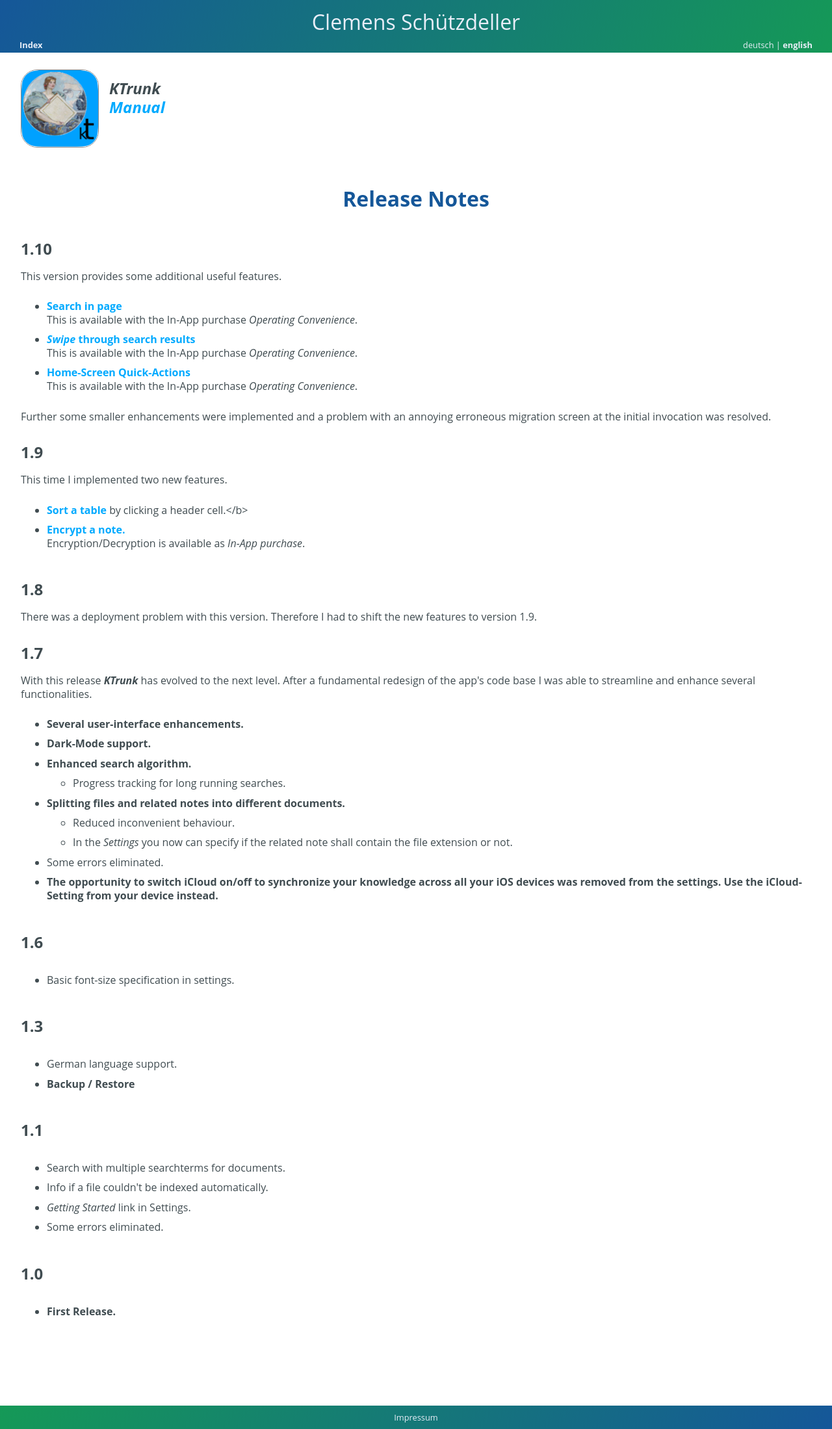
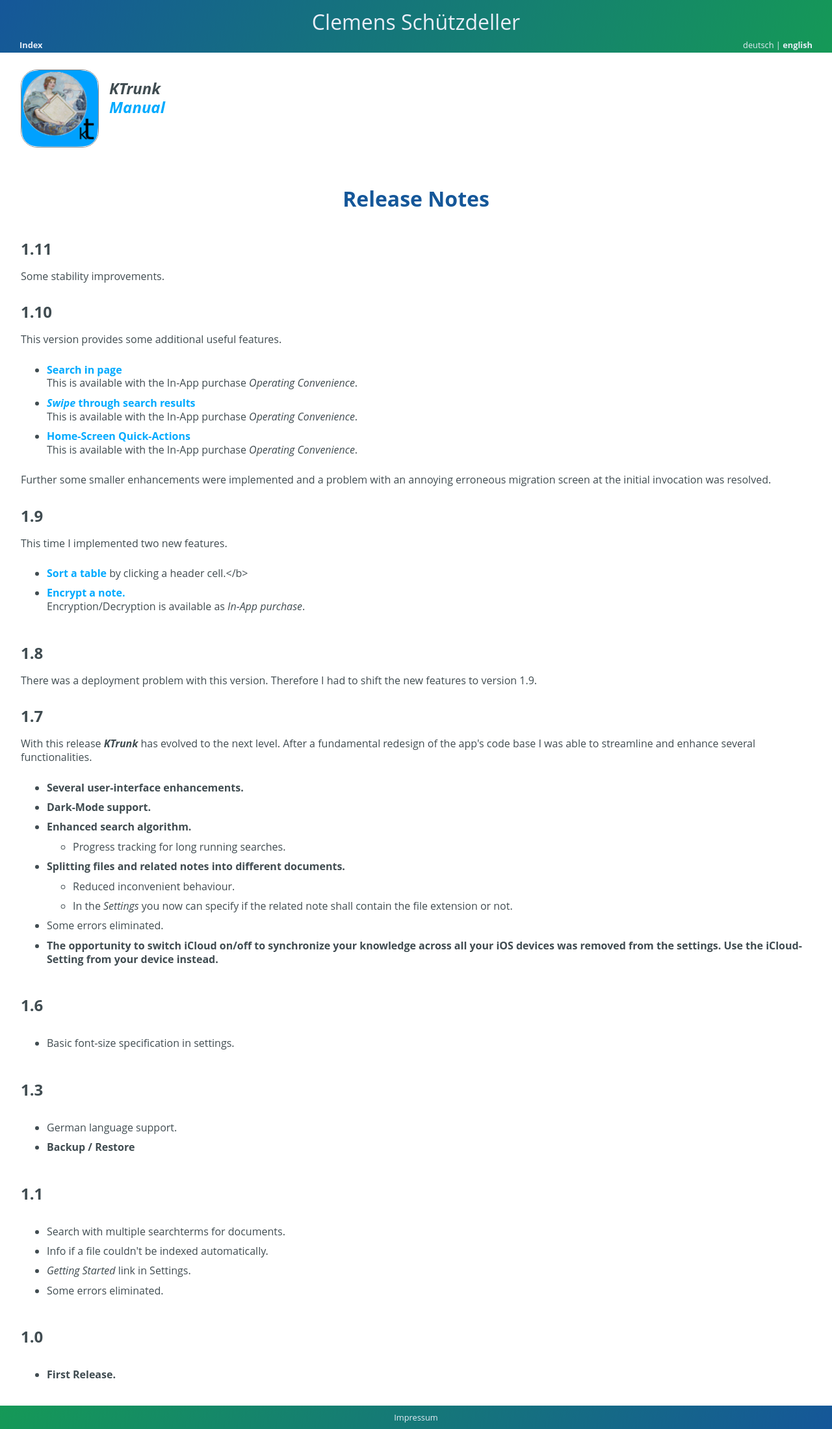
Before and after one commit to cs-LA/home, a Jekyll site: the page built from KTrunk/Manual/ReleaseNotes.md, in a window 1280 px wide. Shown: the whole page at 65% size. Built offline with Jekyll 4.4.1, drawn with Linux system fonts in a browser that asks for light colours; our own code applies the rules of GitHub Pages for plain Markdown files.

Commit message:
Update ReleaseNotes.md

```diff
--- a/KTrunk/Manual/ReleaseNotes.md
+++ b/KTrunk/Manual/ReleaseNotes.md
@@ -13,6 +13,13 @@
 <h1>
   Release Notes
 </h1>
+
+
+<h3>1.11</h3>
+<p>
+  <span class="en">Some stability improvements.</span>
+  <span class="de">Einige Stabilitätsverbesserungen.</span>
+</p>
 
 <h3>1.10</h3>
 <p>
```
